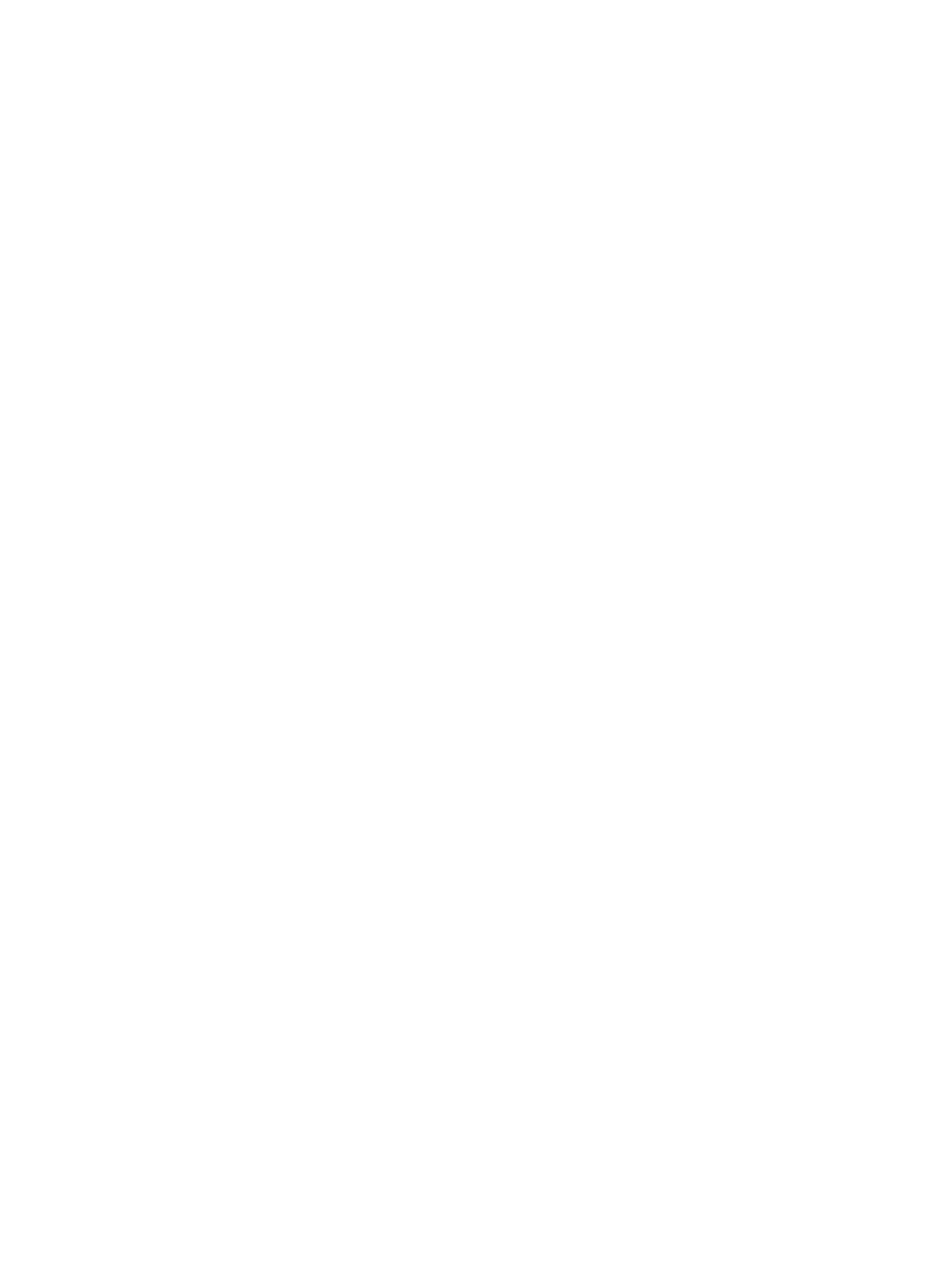
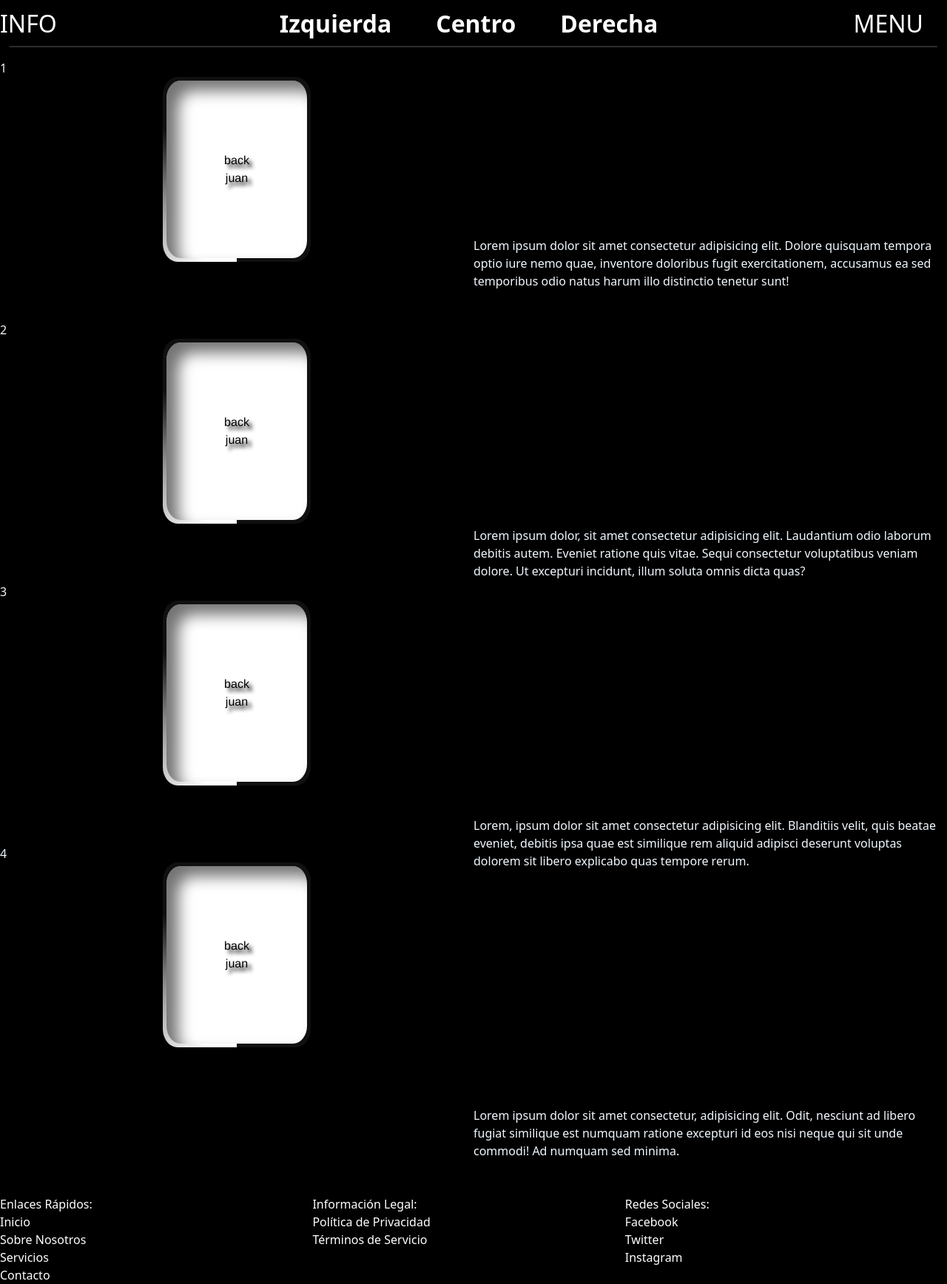
Before and after one commit to JuanJoseBastoGonzalez/portafolio, a Svelte app: page /front in a window 1280 px wide. Shown: the whole page at 74% size. Before the commit the page ends 800 px from the top, so only its background shows below. Built offline with nearby package versions, Linux system fonts and the light colour scheme.

Commit message:
feat: :sparkles: create front
create front

```diff
--- a/index.html
+++ b/index.html
@@ -4,6 +4,7 @@
     <meta charset="UTF-8" />
     <link rel="icon" type="image/svg+xml" href="/vite.svg" />
     <meta name="viewport" content="width=device-width, initial-scale=1.0" />
+    <link rel="stylesheet" href="src/stayles/global.css">
     <title>Vite + Svelte + TS</title>
   </head>
   <body>
--- a/src/App.svelte
+++ b/src/App.svelte
@@ -1,15 +1,15 @@
 <script>
   import { Router, Route, Link } from 'svelte-routing';
-  import lobye from './routers/lobye.svelte';
-/*   import About from './About.svelte'; */
+  import Lobye from './routers/lobye.svelte';
+  import Front from './routers/front.svelte';
 </script>
 
 <Router>
   <nav>
     <Link to="/"></Link>
-<!--   <Link to="/about">Sobre Nosotros</Link> -->
+ <Link to="/front"></Link>
   </nav>
 
-  <Route path="/" component={lobye} />
- <!--  <Route path="/about" component={About} /> -->
+  <Route path="/" component={Lobye} />
+  <Route path="/front" component={Front} />
 </Router>
--- /dev/null
+++ b/src/components/footer.svelte
@@ -0,0 +1,35 @@
+<script>
+</script>
+
+<div class="gjustifya clwithe bgrblack w100cent footer gcolumns3">
+    <div>
+        <p>Enlaces Rápidos:</p>
+        <p>Inicio</p>
+        <p>Sobre Nosotros</p>
+        <p>Servicios</p>
+        <p>Contacto</p>
+    </div>
+    <div>
+        <p>Información Legal:</p>
+        <p>Política de Privacidad</p>
+        <p>Términos de Servicio</p>
+    </div>
+    <div>
+        <p>Redes Sociales:</p>
+        <p>Facebook</p>
+        <p>Twitter</p>
+        <p>Instagram</p>
+    </div>
+</div>
+
+<style lang="css">
+    .footer {
+        /*  color: white; */
+        font-size: 1rem;
+        /*     background: rgb(0, 0, 0); */
+        /*    width: 100%; */
+        /*       display: grid;
+        justify-content: space-around; */
+        /*    grid-template-columns: 33% 33% 34%; */
+    }
+</style>
--- a/src/components/navbar.svelte
+++ b/src/components/navbar.svelte
@@ -1,39 +1,77 @@
 <script>
+</script>
 
-</script>
-<div class="navbar">
-    <div>LOGO</div>
-    <div class="center">
-      <section>Izquierda</section>
-      <section>Centro</section>
-      <section>Derecha</section>
+<div class="navbar clwithe w100cent gcolumns3 pabsolute tduration2 galingc">
+  <div>INFO</div>
+  <div class="fcc">
+    <section>
+      <a class="animated-line clwithe bgrnorepeat cp fs2">Izquierda</a>
+    </section>
+    <section>
+      <a class="animated-line clwithe bgrnorepeat cp fs2">Centro</a>
+    </section>
+    <section>
+      <a class="animated-line clwithe bgrnorepeat cp fs2">Derecha</a>
+    </section>
   </div>
   <div class="menu">MENU</div>
 </div>
+
 <style lang="less">
-.navbar{
+  .navbar {
     margin: 0;
     padding: 0;
     height: 8vh;
-  width: 100%;
-  display: grid;
+    /*   width: 100%; */
+    /*     display: grid;
+    align-items: center; */
+    /*  position: absolute; */
+    background: rgba(0, 0, 0, 0.353);
+    /*   grid-template-columns: 33% 33% 33%; */
+    justify-content: space-between;
+    /*   color: rgb(255, 255, 255); */
+    z-index: 4;
+    /*  transition-duration: 2s; */
+  }
+
+  .navbar::after {
+    content: "";
     position: absolute;
-background: rgba(0, 0, 0, 0.353);
-  grid-template-columns: 33% 33% 33%;
-  justify-content: space-between;
-  align-items: center;
-  color:rgb(255, 255, 255);
-  z-index: 3;
+    bottom: 0;
+    left: 50%;
+    transform: translateX(-50%);
+    width: 98%;
+    height: 2px;
+    background: rgba(255, 255, 255, 0.175);
+    z-index: 555;
   }
-.menu{
+
+  .menu {
     display: flex;
     justify-self: end;
-    }
-.center{
-  display: flex;
-  justify-content: center;
-  gap:2rem;
-
+    margin-right: 2rem;
   }
 
+  .navbar:hover {
+    transition-duration: 2s;
+    font-size: 2rem;
+  }
+
+  .animated-line {
+    /*  color: #ffffff; */
+    margin: 10px 30px;
+    /*   font-size: 2rem; */
+    background-image: linear-gradient(90deg, #62aeff, #ff0468, #af4ffe);
+    text-decoration: none;
+    font-weight: bold;
+    /*    cursor: pointer; */
+    /*   background-repeat: no-repeat; */
+    background-size: 0% 2px;
+    background-position: left bottom;
+    transition: background-size 700ms ease-in-out;
+  }
+
+  .animated-line:hover {
+    background-size: 100% 2px;
+  }
 </style>
--- /dev/null
+++ b/src/routers/front.svelte
@@ -0,0 +1,44 @@
+<script lang="ts">
+import Navbar from "../components/navbar.svelte";
+import Footer from "../components/footer.svelte";
+import Carts from "../components/carts.svelte";
+</script>
+<Navbar/>
+<div class="bodyf">
+<div>
+    <div class="view">1<Carts/></div>
+    <div class="view">2<Carts/></div>
+    <div class="view">3<Carts/></div>
+    <div class="view">4<Carts/></div>
+</div>
+<div class="rolem">
+    <div class="part">Lorem ipsum dolor sit amet consectetur adipisicing elit. Dolore quisquam tempora optio iure nemo quae, inventore doloribus fugit exercitationem, accusamus ea sed temporibus odio natus harum illo distinctio tenetur sunt!</div>
+    <div class="part">Lorem ipsum dolor, sit amet consectetur adipisicing elit. Laudantium odio laborum debitis autem. Eveniet ratione quis vitae. Sequi consectetur voluptatibus veniam dolore. Ut excepturi incidunt, illum soluta omnis dicta quas?</div>
+    <div class="part">Lorem, ipsum dolor sit amet consectetur adipisicing elit. Blanditiis velit, quis beatae eveniet, debitis ipsa quae est similique rem aliquid adipisci deserunt voluptas dolorem sit libero explicabo quas tempore rerum.</div>
+    <div class="part">Lorem ipsum dolor sit amet consectetur, adipisicing elit. Odit, nesciunt ad libero fugiat similique est numquam ratione excepturi id eos nisi neque qui sit unde commodi! Ad numquam sed minima.</div>
+
+
+</div>
+</div>
+<Footer/>
+<style lang="less">
+
+.view{
+    margin-top: 5rem;
+}
+.part{
+margin-top: 20rem;
+width: auto;
+height: auto;
+margin-bottom: 3rem;
+}
+.bodyf{
+    display: grid;
+    /* align-items: center; */
+    grid-template-columns: 50% 50%;
+    height: 100%;
+    color: aliceblue;
+    width: 100%;
+    background-color: rgb(0, 0, 0);
+}
+</style>
--- a/src/routers/lobye.svelte
+++ b/src/routers/lobye.svelte
@@ -11,78 +11,81 @@
   </p> -->
 
 <script lang="ts">
+  import { Link } from "svelte-routing";
   import Navbar from "../components/navbar.svelte";
-  import carts from "../components/carts.svelte"
-    import Carts from "../components/carts.svelte";
+  import Footer from "../components/footer.svelte";
+  import { showFront } from "../stores/globalStore";
+  import { showDatabase } from "../stores/globalStore";
+  import { showBackend } from "../stores/globalStore";
+  import { showLobye } from "../stores/globalStore";
+  function toggFron() {
+    showFront.update((value) => !value);
+  }
+  function toggData() {
+    showDatabase.update((value) => !value);
+  }
+  function toggBack() {
+    showBackend.update((value) => !value);
+  }
 </script>
 
 <Navbar />
-<div class="body">
-  <div class="section">
-  <div class="n">
-    FRONT
+<div class="body h100vh gcc bgrnorepeat gcolumns3">
+  <Link to="/front">
+    <div class="section bgrblack w100cent tduration2 h100vh fcc">
+      <div class="dnone cp clwithe" on:click={toggFron}>FRONT</div>
+    </div>
+  </Link>
+  <div class="section bgrblack w100cent tduration2 h100vh fcc">
+    <div class="dnone cp clwithe" on:click={toggData}>DATA BASE</div>
   </div>
-  </div>
-
-  <div class="section">
-    <div class=" n ">
-      DATA BASE
-    </div>
-    </div>
-  <div class="section">
-    <div class="n">
-      BACKEND
-    </div>
+  <div class="section bgrblack w100cent tduration2 h100vh fcc">
+    <section class="circle n"></section>
+    <div class="dnone cp clwithe" on:click={toggBack}>BACKEND</div>
   </div>
 </div>
+<Footer />
+
 <style>
-
-  .circle {
-    width: 150px;
-    height: 150px;
-    border-radius: 50%;
-    background: transparent;
-    border: 5px solid rgb(241, 1, 1);
-    mix-blend-mode: screen;
-  }
-  .section{
-    width: 100%;
-    height: 100vh;
+  .section {
+    /*  width: 100%; */
+    /*     height: 100vh; */
     z-index: 3;
     background-position: center;
-    background-repeat: no-repeat;
-    display: flex;
+    /*  background-repeat: no-repeat; */
+    /*     display: flex;
     justify-content: center;
-    align-items: center;
-    box-shadow: inset 0 0 500px 180px rgba(0, 0, 0, 8);
-background-color: black;
+    align-items: center; */
+    box-shadow: inset 0 0 500px 185px rgba(0, 0, 0, 8);
+    /*     background-color: rgb(0, 0, 0); */
+    /*   transition-duration: 2s; */
   }
-  .n{display: none;}
-  .section:hover .n{
+
+  .section:hover .dnone {
     display: block;
-    cursor:pointer;
+    /* cursor: pointer; */
     z-index: 4;
     font-size: 4rem;
-    filter: brightness(var(--value, 5)); --value: 1;
+    filter: brightness(var(--value, 5));
+    --value: 1;
     position: absolute;
   }
 
-  .section:hover{
+  .section:hover {
     background: none;
   }
 
-  .body{
-    height: 100vh;
-    display: grid;
+  .body {
+    /*   height: 100vh; */
+    /*     display: grid;
     align-content: center;
-    justify-content: center;
+    justify-content: center; */
     background: url("../assets/lluvia.gif");
     background-size: cover;
     background-position: center;
-    background-repeat: no-repeat;
-grid-template-columns: 33% 33% 34%;
-filter: brightness(var(--value, 5)); --value: 0.8;
-color: aliceblue;
+    /*   background-repeat: no-repeat; */
+    /*   grid-template-columns: 33% 33% 34%; */
+    filter: brightness(var(--value, 5));
+    --value: 0.8;
   }
-
 </style>
--- a/src/stayles/global.css
+++ b/src/stayles/global.css
@@ -1,3 +1,87 @@
 @tailwind base;
 @tailwind components;
 @tailwind utilities;
+
+:root {
+    --black: #000000;
+    /* negro */
+    --withe: #ffffff;
+    /* blanco */
+    --accent-color: #e74c3c;
+    /* Rojo */
+    --background-color: #f5f5f5;
+    /* Gris claro */
+    --text-color: #333;
+    /* Gris oscuro */
+}
+
+.clwithe {
+    color: var(--withe);
+}
+
+.bgrblack {
+    background-color: var(--black);
+}
+
+.dnone {
+    display: none;
+}
+
+.fcc {
+    display: flex;
+    justify-content: center;
+    align-items: center;
+}
+
+.galingc {
+    display: grid;
+    align-items: center;
+}
+
+.gcc {
+    display: grid;
+    align-content: center;
+    justify-content: center;
+}
+
+.gjustifya {
+    display: grid;
+    justify-content: space-around;
+}
+
+.cp {
+    cursor: pointer;
+}
+
+.fc {
+    display: flex;
+    justify-content: center;
+}
+
+.fs2 {
+    font-size: 2rem;
+}
+
+.tduration2 {
+    transition-duration: 2s;
+}
+
+.pabsolute {
+    position: absolute;
+}
+
+.bgrnorepeat {
+    background-repeat: no-repeat;
+}
+
+.h100vh {
+    height: 100vh;
+}
+
+.gcolumns3 {
+    grid-template-columns: 33% 33% 34%;
+}
+
+.w100cent {
+    width: 100%;
+}
--- /dev/null
+++ b/src/stores/globalStore.js
@@ -0,0 +1,6 @@
+import { writable } from "svelte/store";
+
+export const showFront = writable(true);
+export const showDatabase = writable(true);
+export const showBackend = writable(true);
+export const showLobye = writable(true);
```
Also changed, not shown: 1 other file (tests, documents, lock files or other folders). Lines whose indentation alone changed are shown as unchanged.
